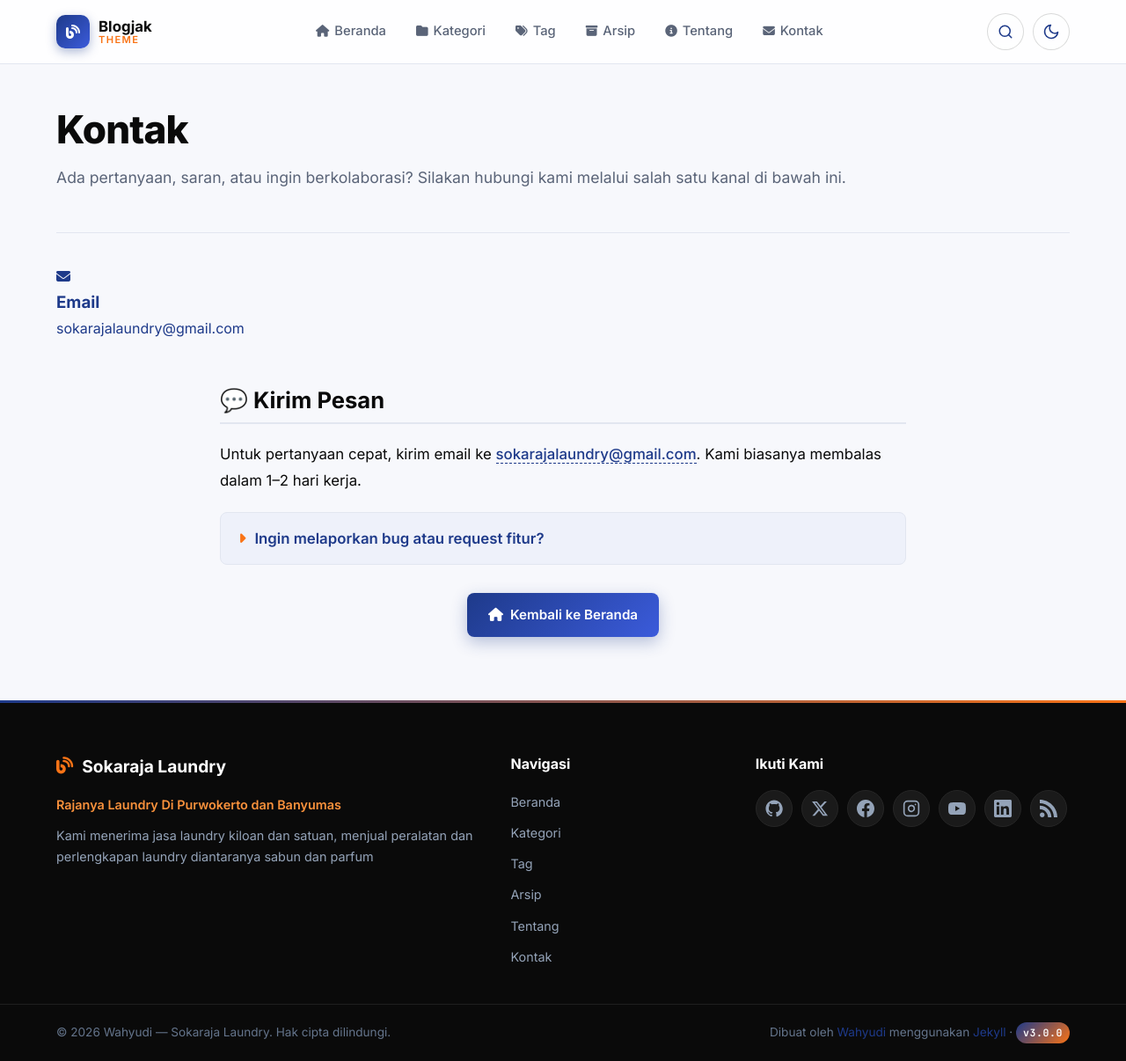
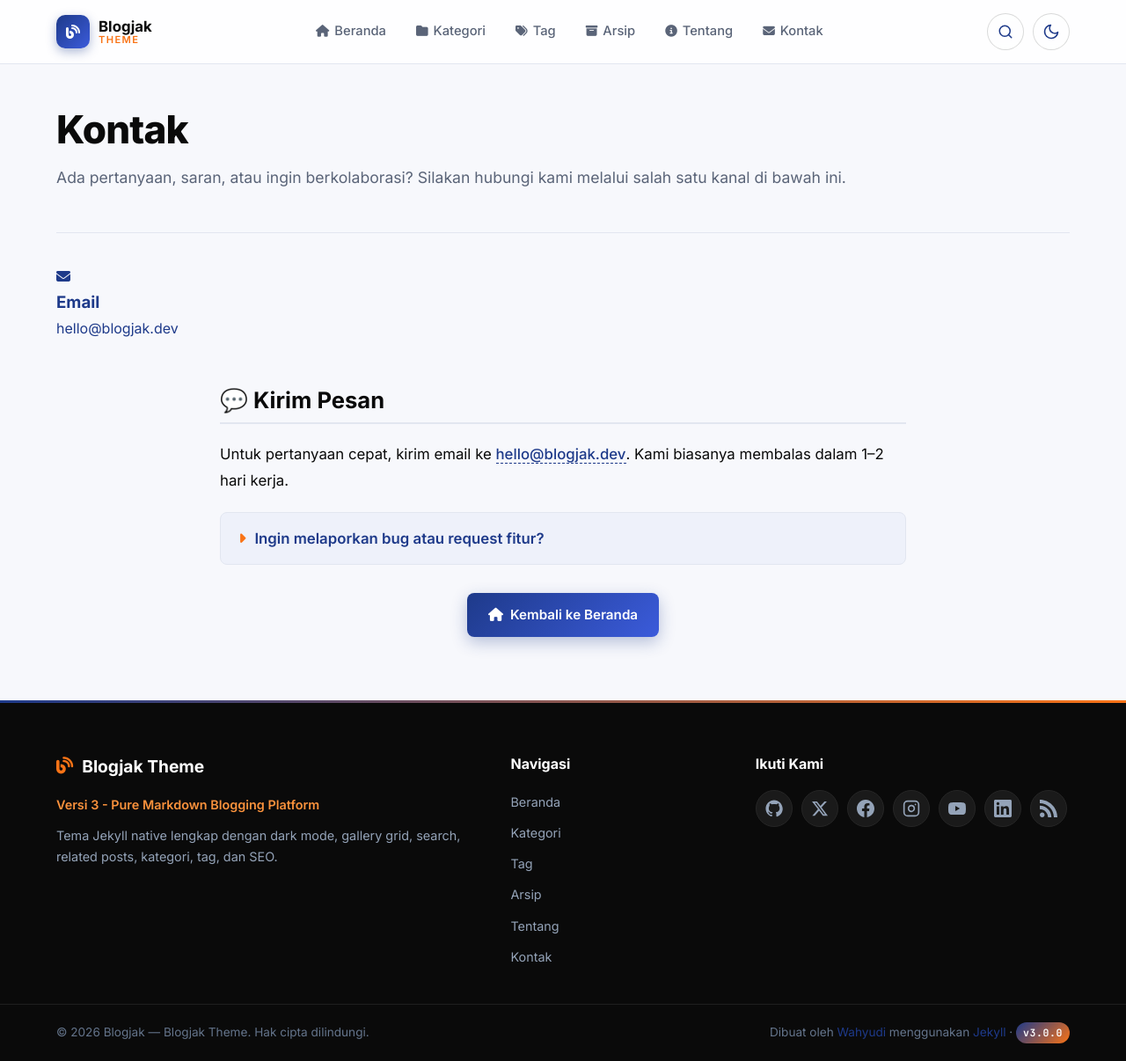
Before and after one commit to blogjak/blogjak-theme, a Jekyll site: the page built from contact.md, in a window 1280 px wide and 1206 px high. Shown: the whole window at 88% size. Built offline with Jekyll 4.4.1, drawn with Linux system fonts in a browser that asks for light colours.

Commit message:
Update _config.yml

```diff
--- a/_config.yml
+++ b/_config.yml
@@ -2,11 +2,11 @@
 # Blogjak Theme Versi 3.0 — Konfigurasi Jekyll
 # ============================================
 
-title: "Sokaraja Laundry"
-tagline: "Rajanya Laundry Di Purwokerto dan Banyumas"
-description: "Kami menerima jasa laundry kiloan dan satuan, menjual peralatan dan perlengkapan laundry diantaranya sabun dan parfum"
-author: "Wahyudi"
-email: "sokarajalaundry@gmail.com"
+title: "Blogjak Theme"
+tagline: "Versi 3 - Pure Markdown Blogging Platform"
+description: "Tema Jekyll native lengkap dengan dark mode, gallery grid, search, related posts, kategori, tag, dan SEO."
+author: "Blogjak"
+email: "hello@blogjak.dev"
 version: "3.0.0"
 
 # ====== URL & BASEURL ======
@@ -14,8 +14,8 @@
 # - GitHub Pages repo: baseurl: "/blogjak-theme"
 # - Root domain:       baseurl: ""
 # - Subfolder:         baseurl: "/nama-folder"
-url: "https://sokarajalaundry.github.io"
-baseurl: ""
+url: "https://username.github.io"
+baseurl: "/blogjak-theme-v3"
 
 # ====== Build Settings ======
 markdown: kramdown
@@ -43,7 +43,7 @@
 
 # ====== Language & SEO ======
 lang: id_ID
-logo: "https://scontent-cgk1-1.xx.fbcdn.net/v/t39.30808-6/470205868_569155715736487_8553985799230445898_n.jpg?stp=dst-jpg_tt6&cstp=mx500x500&ctp=s500x500&_nc_cat=109&ccb=1-7&_nc_sid=6ee11a&_nc_eui2=AeE3QllIHl2n7ogcs1y9_qDrmx4sDctYPYebHiwNy1g9h68rXT0Pag2hHqOktMZxt_WUh53r_fPt5vZaq37g7gzU&_nc_ohc=mu7fAgjY86oQ7kNvwGZnRI1&_nc_oc=Adp-ObjLODC-K6JeZQp5JLa6lfbMPDKK1lWard0BQ6bcTOMA_QOU2uM5JT80KiBDeyc&_nc_zt=23&_nc_ht=scontent-cgk1-1.xx&_nc_gid=4_1cc4CwmADHi3Nyeu7KtQ&_nc_ss=7f2a8&oh=00_AQKq7tqmuG1_vq1XlCUY_17O8oQxMGHgD-TUi-CyMqhRvA&oe=6AB82824"
+logo: "/assets/images/logo.png"
 
 twitter:
   username: blogjak
```
